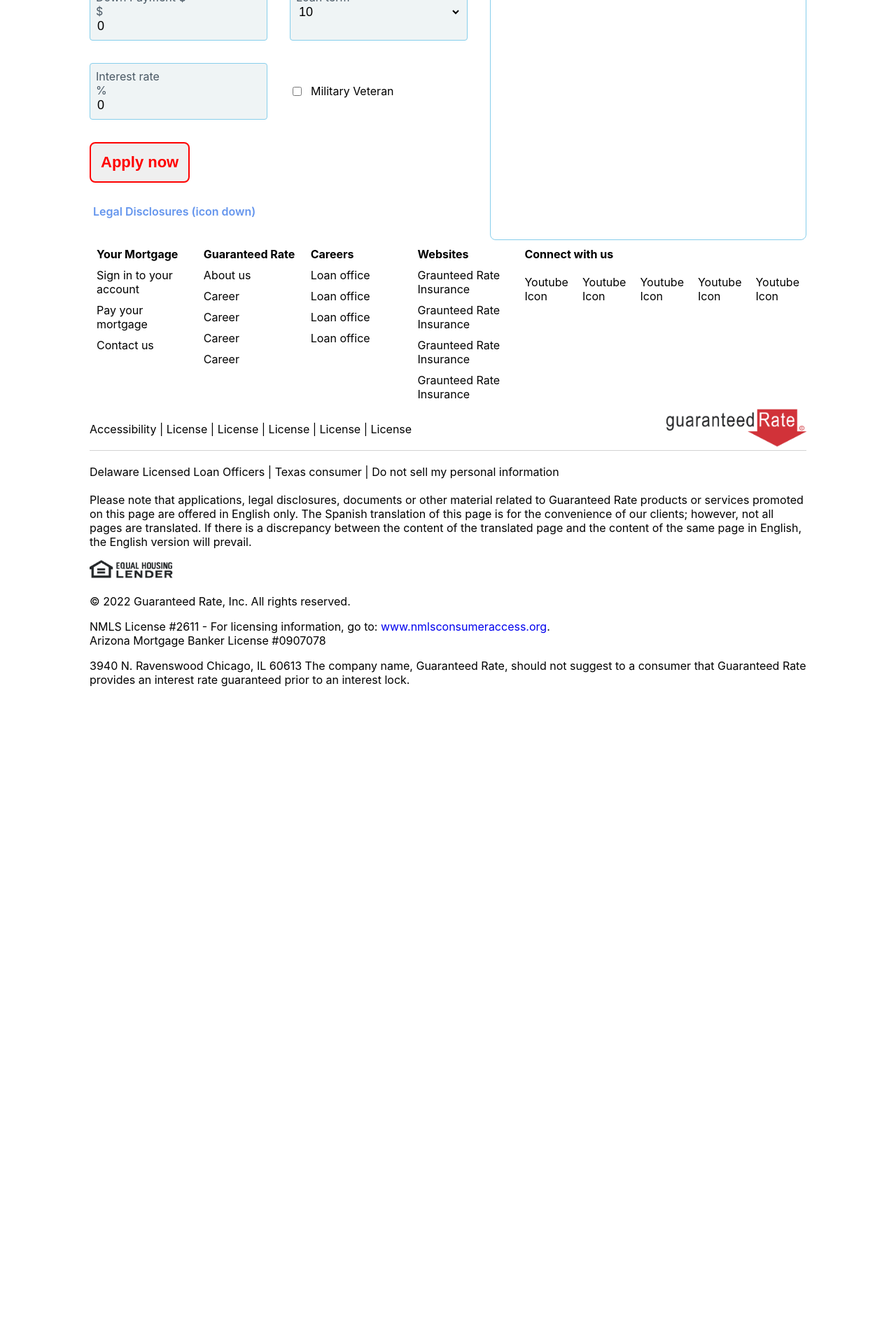
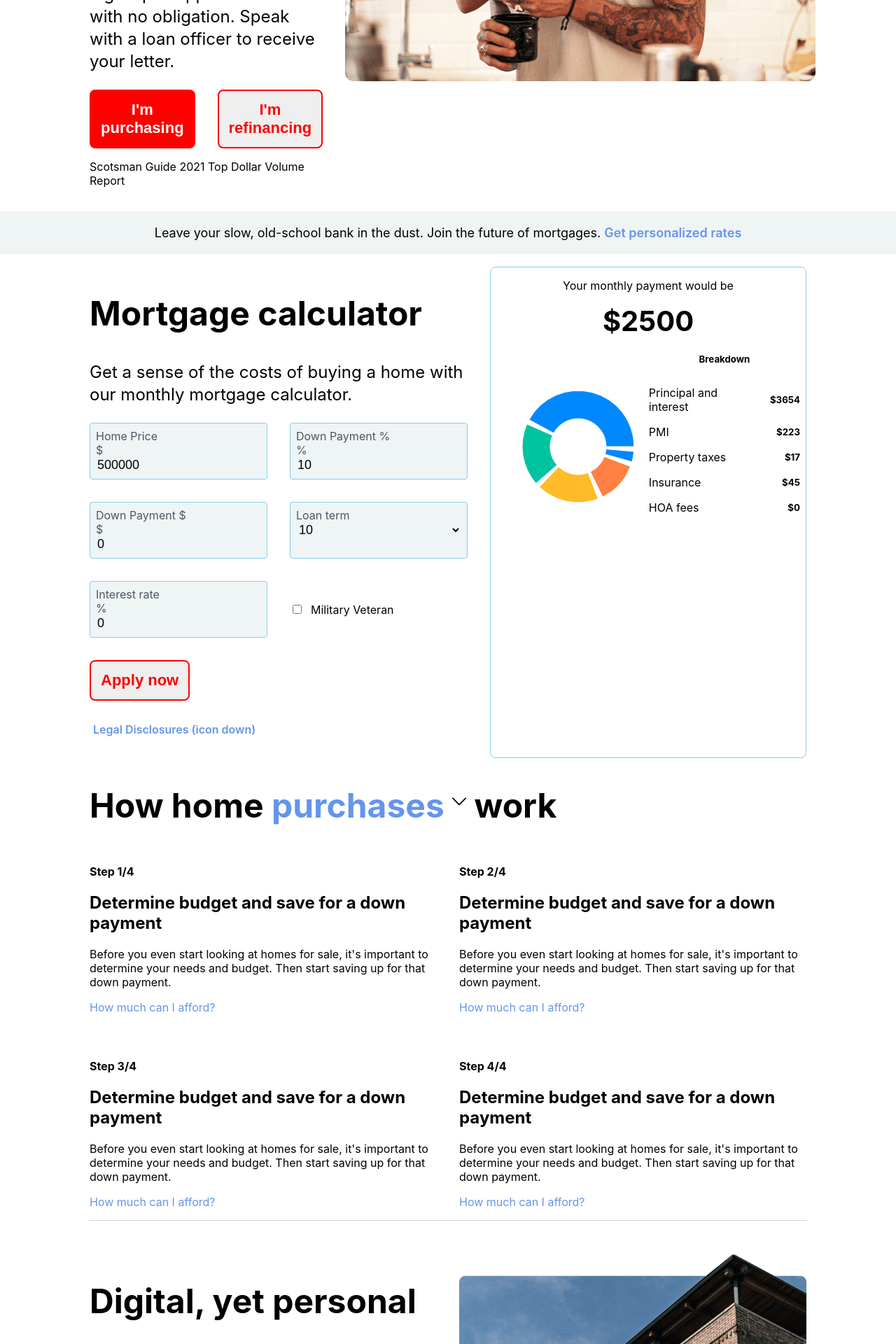
Before and after one commit to shuvo-h/rate-mortgage, a React (Create React App) app: page / in a window 1280 px wide. Shown: the part 440-2360 px from the top of the page at 70% size. Before the commit the page ends 1469 px from the top, so only its background shows below. Built offline with nearby package versions, Linux system fonts and the light colour scheme.

Commit message:
addred pie graph

```diff
--- a/src/views/pages/Home/Home.js
+++ b/src/views/pages/Home/Home.js
@@ -17,14 +17,14 @@
                 <NavBar></NavBar>
             </header>
             <main>
-                {/* <Banner></Banner> */}
-                {/* <p style={{padding:"20px 0",fontSize:"18px",backgroundColor:"#eff4f5", textAlign:"center"}}>Leave your slow, old-school bank in the dust. Join the future of mortgages. <span><a style={{fontWeight:"600", textDecoration:"none",color:"#6495ED"}} href="https://www.rate.com/redirect?dest=https://apply.guaranteedrate.com/apply/loan-purpose&icid=stickybar:getrates">Get personalized rates</a></span></p> */}
+                <Banner></Banner>
+                <p style={{padding:"20px 0",fontSize:"18px",backgroundColor:"#eff4f5", textAlign:"center"}}>Leave your slow, old-school bank in the dust. Join the future of mortgages. <span><a style={{fontWeight:"600", textDecoration:"none",color:"#6495ED"}} href="https://www.rate.com/redirect?dest=https://apply.guaranteedrate.com/apply/loan-purpose&icid=stickybar:getrates">Get personalized rates</a></span></p>
                 <Calculator></Calculator>
-                {/* <PurchaseWork></PurchaseWork> */}
-                {/* <DigitalPersonal></DigitalPersonal> */}
-                {/* <Mortgage></Mortgage> */}
-                {/* <Topics></Topics> */}
-                {/* <Paving></Paving> */}
+                <PurchaseWork></PurchaseWork>
+                <DigitalPersonal></DigitalPersonal>
+                <Mortgage></Mortgage>
+                <Topics></Topics>
+                <Paving></Paving>
             </main>
             <footer>
                 <Footer></Footer>
```
